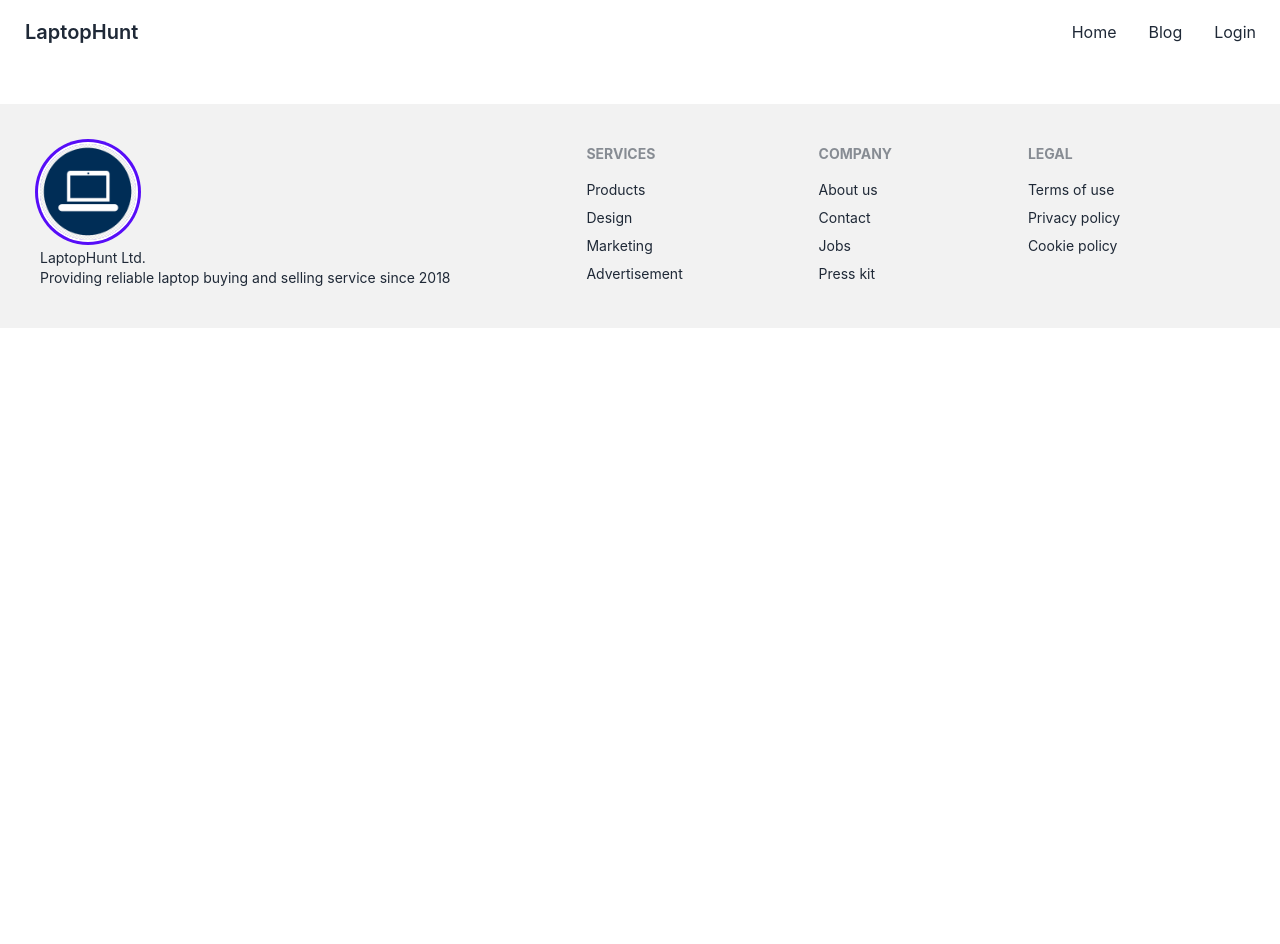
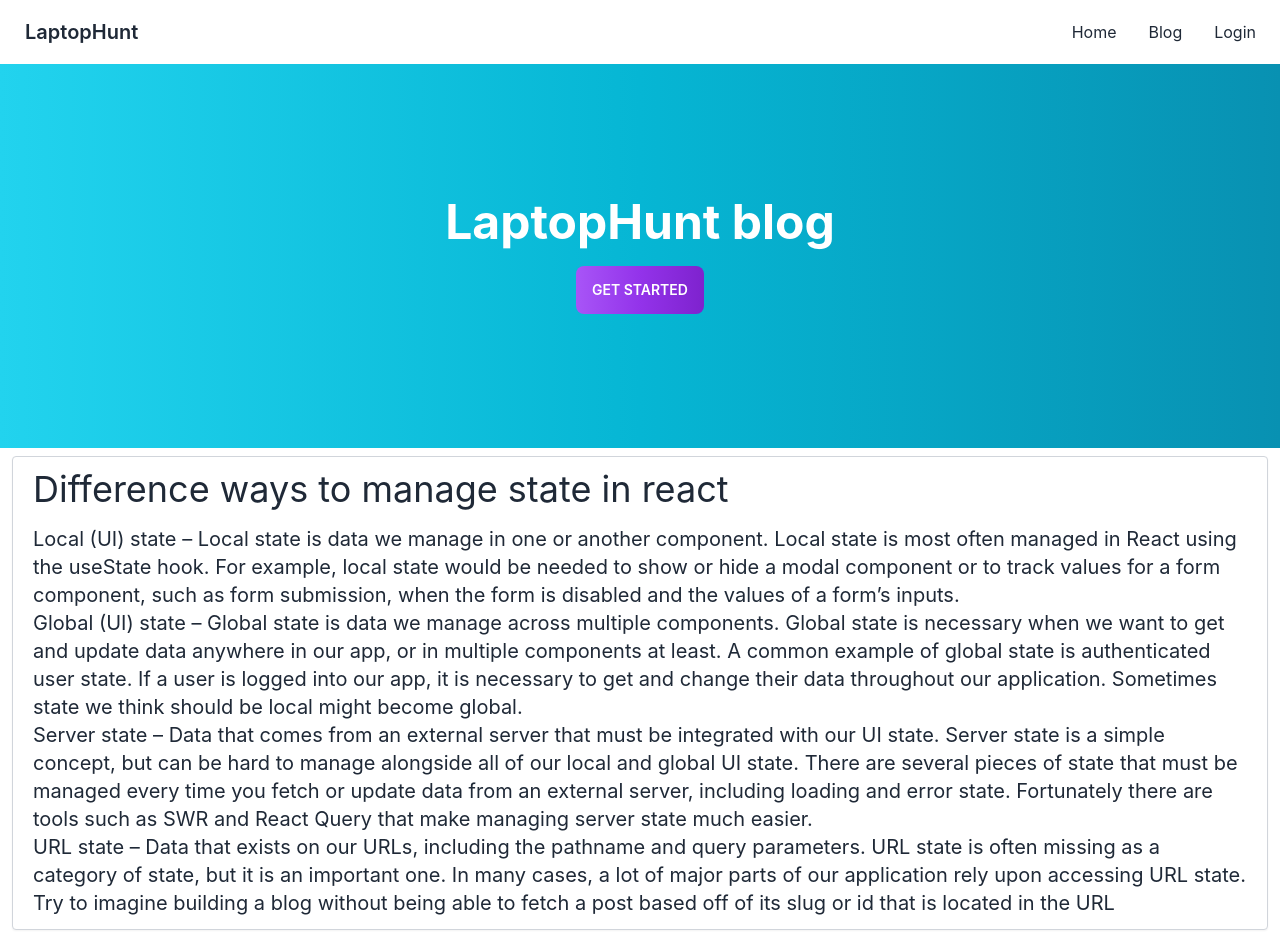
Before and after one commit to musabbir-m/Laptop-Hunt-Client, a React (Create React App) app: page /blog in a window 1280 px wide. Shown: the top 944 px of the page. Before the commit the page ends 800 px from the top, so only its background shows below. Built offline with nearby package versions, Linux system fonts and the light colour scheme; no server answers.

Commit message:
added blog content

```diff
--- a/src/Pages/Blog/Blog.js
+++ b/src/Pages/Blog/Blog.js
@@ -1,11 +1,136 @@
-import React from 'react';
+import React from "react";
+import { Link } from "react-router-dom";
 
 const Blog = () => {
-    return (
+  return (
+    <div>
+      <div>
         <div>
+          <div className="hero h-96 rounded-xl" style={{}}>
+            <div className="hero-overlay bg-gradient-to-r from-cyan-400 via-cyan-500 to-cyan-600 bg-opacity-60"></div>
+            <div className="hero-content text-center text-neutral-content">
+              <div className="max-w-md">
+                <h1 className="mb-5 text-5xl font-bold">LaptopHunt blog</h1>
+                <p className="mb-5"></p>
+                <Link to="/signup">
+                  <button className="btn bg-gradient-to-r border-none from-purple-500 via-purple-600 to-purple-700">
+                    Get Started
+                  </button>
+                </Link>
+              </div>
+            </div>
+          </div>
+        </div>
+        <div className=" shadow-sm rounded mx-3 mt-2 bg-white border border-gray-300 px-5 py-3 mb-4">
+          <h2 className="text-4xl mb-4">
+            Difference ways to manage state in react
+          </h2>
+          <p className="text-xl">
+            Local (UI) state – Local state is data we manage in one or another
+            component. Local state is most often managed in React using the
+            useState hook. For example, local state would be needed to show or
+            hide a modal component or to track values for a form component, such
+            as form submission, when the form is disabled and the values of a
+            form’s inputs. <br /> Global (UI) state – Global state is data we
+            manage across multiple components. Global state is necessary when we
+            want to get and update data anywhere in our app, or in multiple
+            components at least. A common example of global state is
+            authenticated user state. If a user is logged into our app, it is
+            necessary to get and change their data throughout our application.
+            Sometimes state we think should be local might become global. <br />{" "}
+            Server state – Data that comes from an external server that must be
+            integrated with our UI state. Server state is a simple concept, but
+            can be hard to manage alongside all of our local and global UI
+            state. There are several pieces of state that must be managed every
+            time you fetch or update data from an external server, including
+            loading and error state. Fortunately there are tools such as SWR and
+            React Query that make managing server state much easier. <br /> URL
+            state – Data that exists on our URLs, including the pathname and
+            query parameters. URL state is often missing as a category of state,
+            but it is an important one. In many cases, a lot of major parts of
+            our application rely upon accessing URL state. Try to imagine
+            building a blog without being able to fetch a post based off of its
+            slug or id that is located in the URL
+          </p>
+        </div>
+        <div className=" shadow-sm rounded mx-3 mb-4 pb-4 mt-2 bg-white border border-gray-300">
+          <h2 className="text-4xl">
+            What is a unit test? Why should we write unit tests?
+          </h2>
+          <p className="text-xl justify-start">
+            Unit testing is a software development process in which the smallest
+            testable parts of an application, called units, are individually and
+            independently scrutinized for proper operation. This testing
+            methodology is done during the development process by the software
+            developers and sometimes QA staff. The main objective of unit
+            testing is to isolate written code to test and determine if it works
+            as intended. Unit testing is an important step in the development
+            process, because if done correctly, it can help detect early flaws
+            in code which may be more difficult to find in later testing stages.
+            Unit testing is a component of test-driven development (TDD), a
+            pragmatic methodology that takes a meticulous approach to building a
+            product by means of continual testing and revision. This testing
+            method is also the first level of software testing, which is
+            performed before other testing methods such as integration testing.
+          </p>
+          <br />
+        </div>
 
+        <div className="text-4xl shadow-sm rounded mx-3 mb-4 pb-4 mt-2 bg-white border border-gray-300">
+          <h2>How does prototypical inheritance work</h2>
+          <p className="text-xl">
+            Every object with its methods and properties contains an internal
+            and hidden property known as [[Prototype]]. The Prototypal
+            Inheritance is a feature in javascript used to add methods and
+            properties in objects. It is a method by which an object can inherit
+            the properties and methods of another object. Traditionally, in
+            order to get and set the [[Prototype]] of an object, we use
+            Object.getPrototypeOf and Object.setPrototypeOf. Nowadays, in modern
+            language, it is being set using __proto__.
+          </p>
         </div>
-    );
+        <div className=" shadow-sm rounded mx-3 mt-2 bg-white border border-gray-300 py-5">
+          <h2 className="text-4xl">React vs. Angular vs. Vue?</h2>
+          <p className="text-xl">
+            There are three frameworks for building web applications that every
+            frontend developer has heard about: React, Vue.js, and Angular.
+            React is a UI library, Angular is a fully-fledged front-end
+            framework, while Vue.js is a progressive framework. <br />
+          </p>
+          <h4 className="text-2xl my-2">React</h4>
+          <p className="text-xl">
+            React is based on JavaScript, but it’s mostly combined with JSX
+            (JavaScript XML), a syntax extension that allows you to create
+            elements that contain HTML and JavaScript at the same time. Anything
+            you create with JSX could also be created with the React JavaScript
+            API, but most developers prefer JSX because it’s more intuitive.
+          </p>
+          <h4 className="text-2xl my-2">Angular</h4>
+          <p className="text-xl">
+            {" "}
+            Each component in Angular contains a Template, a Class that defines
+            the application logic, and MetaData (Decorators). The metadata for a
+            component tells Angular where to find the building blocks that it
+            needs to create and present its view. Angular templates are written
+            in HTML but can also include Angular template syntax with special
+            directives to output reactive data and render multiple elements,
+            among other things.
+          </p>
+
+          <h4 className="text-2xl my-2">Vue</h4>
+          <p className="text-xl">
+            Vue’s templating syntax lets you create View components, and it
+            combines familiar HTML with special directives and features. This
+            templating syntax is preferred, even though raw JavaScript and JSX
+            are also supported. Components in Vue are small, self-contained, and
+            can be reused throughout the application. Single File Components
+            (SFCs) with the .vue extension contain HTML, CSS, and JavaScript so
+            that all relevant code resides in one file.
+          </p>
+        </div>
+      </div>
+    </div>
+  );
 };
 
 export default Blog;
```
